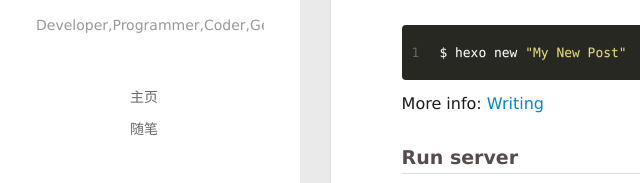
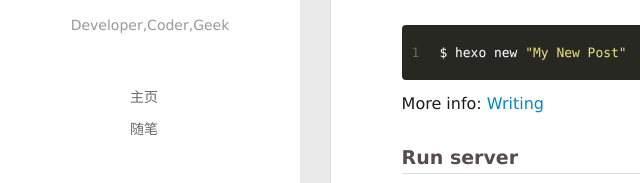
Before and after one commit to kisszhu/kisszhu.github.io, a plain HTML site: page 2019/09/29/hello-world/index.html in a window 1280 px wide. Shown: the part 327-510 px from the top of the page, 0-640 px from the left. Drawn offline with Linux system fonts and the light colour scheme.

Commit message:
Site updated: 2019-09-30 09:41:57

```diff
--- a/2019/09/29/hello-world/index.html
+++ b/2019/09/29/hello-world/index.html
@@ -54,7 +54,7 @@
 		  <h1 class="header-author"><a href="/">Alan&#39;s Blog</a></h1>
 		</hgroup>
 
-		<p class="header-subtitle">Developer,Programmer,Coder,Geek</p>
+		<p class="header-subtitle">Developer,Coder,Geek</p>
 
 
 		<nav class="header-menu">
@@ -110,7 +110,7 @@
 			  <h1 class="header-author js-header-author">Alan&#39;s Blog</h1>
 			</hgroup>
 
-			<p class="header-subtitle"><i class="icon icon-quo-left"></i>Developer,Programmer,Coder,Geek<i class="icon icon-quo-right"></i></p>
+			<p class="header-subtitle"><i class="icon icon-quo-left"></i>Developer,Coder,Geek<i class="icon icon-quo-right"></i></p>
 
 
 
```
Also changed, not shown: 2019/09/29/文章名/index.html (+2 -2 lines), archives/2019/09/index.html (+2 -2 lines), archives/2019/index.html (+2 -2 lines), archives/index.html (+2 -2 lines), index.html (+2 -2 lines), 页面名/index.html (+2 -2 lines).
